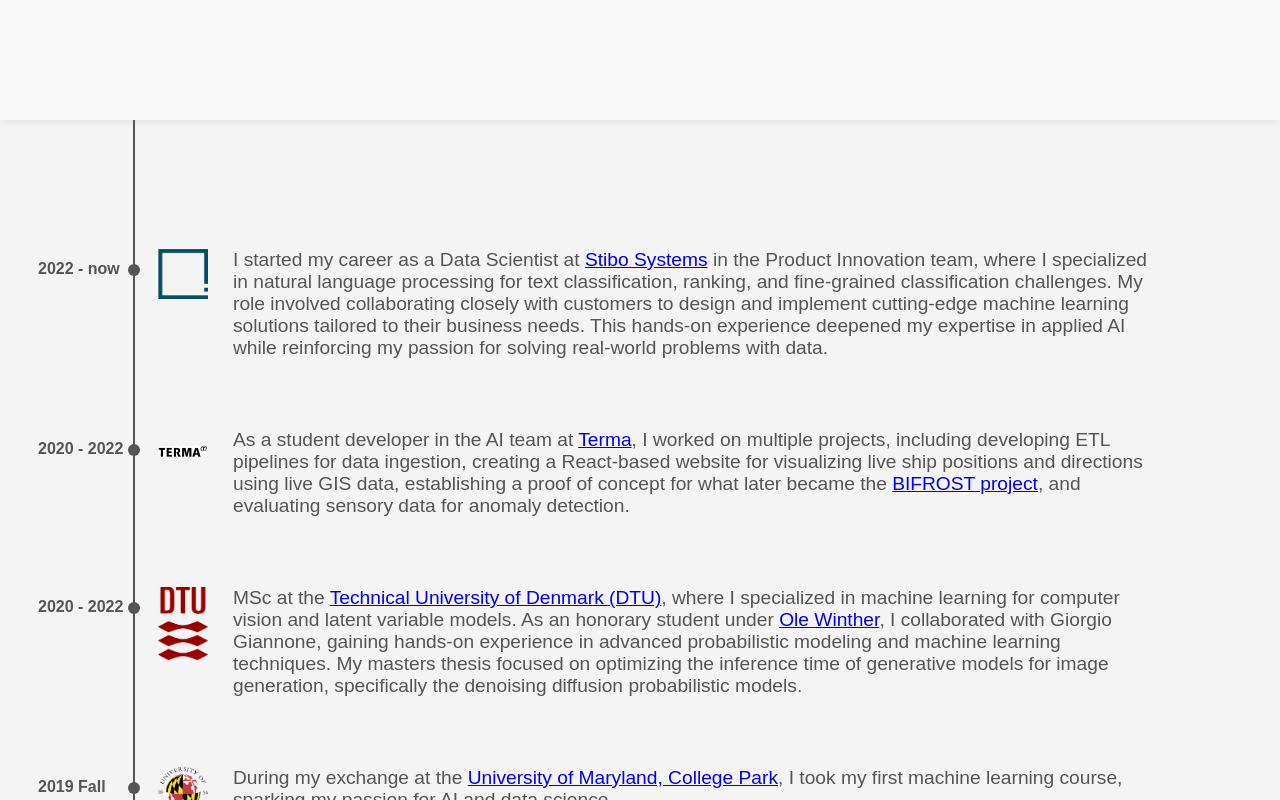
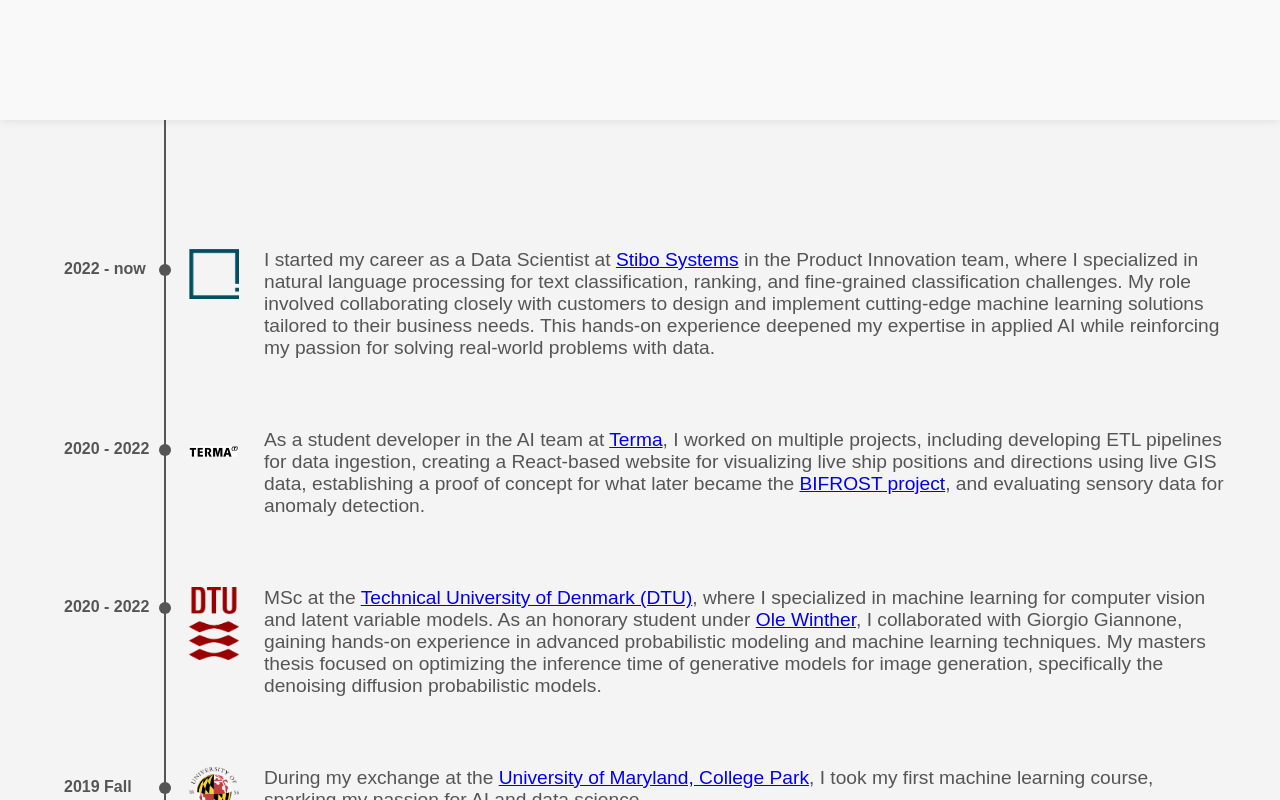
Before and after one commit to simonamtoft/cv-website, a React (Create React App) app: page / in a window 1280 px wide. Shown: the part 1480-2280 px from the top of the page. Built offline with nearby package versions, Linux system fonts and the light colour scheme.

Commit message:
fix timeline css for small pages

```diff
--- a/src/styles/Timeline.css
+++ b/src/styles/Timeline.css
@@ -11,8 +11,7 @@
   padding: 20px 0;
   padding-top: 5%;
   padding-bottom: 5%;
-  width: 80%;
-  margin: 0 auto;
+  padding-left: calc(5% + 95px);
 }
 
 /* controls the line itself */
@@ -22,6 +21,7 @@
   top: 0;
   bottom: 0;
   left: 5px;
+  margin-left: calc(5% + 95px);
   width: 2px;
   background: var(--primary-color);
 }
@@ -64,6 +64,7 @@
   width: 100%;
   margin-top: 45px;
   margin-bottom: 45px;
+  padding-right: 5%;
   /* padding-top aligns text and icon */
   padding-top: 15px;
   box-sizing: border-box;
@@ -72,7 +73,8 @@
 .timeline-number {
   position: absolute;
   top: 31px;
-  left: -90px;
+  /* left puts the text to the left of the line */
+  left: -95px;
   font-size: 1em;
   color: var(--primary-color);
   font-weight: bold;
@@ -84,7 +86,6 @@
   padding-left: 25px;
   position: relative;
   z-index: 2;
-  /* margin-right: -80px; */
   /* Add margin to create space between the line and the items */
   margin-left: 80px;
 }
```
